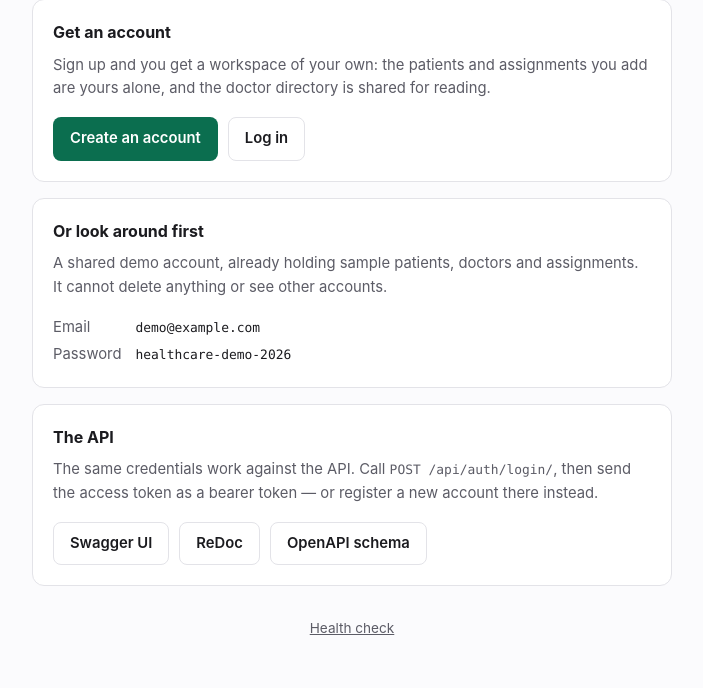
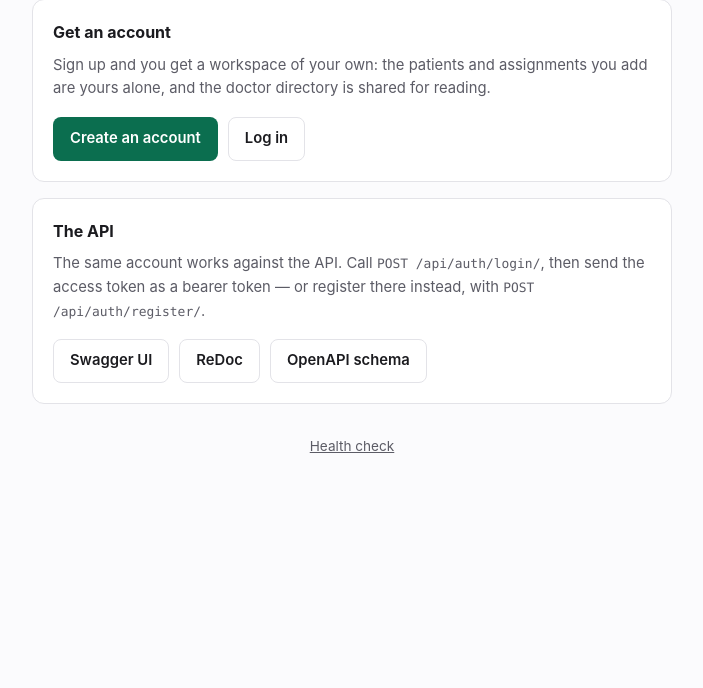
Before and after one commit to Dishagangwar/healthcare-backend, a Django app: page / in a window 1280 px wide. Shown: the part 181-869 px from the top of the page, without its empty margins (288-991 px from the left). After the commit the page ends 634 px from the top, so only its background shows below. Run offline with Django 4.2, Linux system fonts and the light colour scheme.

Commit message:
Stop advertising the demo password on the front page
Now that a visitor can register, putting shared credentials on the
landing page steers them towards the account whose records everyone else
is also editing -- the weaker of the two paths, and the one that cannot
delete.

The account still exists and the README still documents it, for anyone
who wants to look without signing up.

```diff
--- a/templates/landing.html
+++ b/templates/landing.html
@@ -33,9 +33,6 @@
       border: 1px solid var(--line); color: var(--ink);
     }
     a.btn.primary { background: var(--accent); color: var(--accent-ink); border-color: transparent; }
-    dl { display: grid; grid-template-columns: auto 1fr; gap: 4px 14px; margin: 0; font-size: .925rem; }
-    dt { color: var(--muted); }
-    dd { margin: 0; }
     code { font-family: ui-monospace, SFMono-Regular, Menlo, monospace; font-size: .875em; }
     footer { color: var(--muted); font-size: .85rem; text-align: center; margin-top: 2rem; }
     footer a { color: inherit; }
@@ -58,20 +55,11 @@
     </div>
 
     <div class="card">
-      <h2>Or look around first</h2>
-      <p>A shared demo account, already holding sample patients, doctors and
-      assignments. It cannot delete anything or see other accounts.</p>
-      <dl>
-        <dt>Email</dt><dd><code>demo@example.com</code></dd>
-        <dt>Password</dt><dd><code>healthcare-demo-2026</code></dd>
-      </dl>
-    </div>
-
-    <div class="card">
       <h2>The API</h2>
-      <p>The same credentials work against the API. Call
+      <p>The same account works against the API. Call
       <code>POST /api/auth/login/</code>, then send the access token as a bearer
-      token — or register a new account there instead.</p>
+      token — or register there instead, with
+      <code>POST /api/auth/register/</code>.</p>
       <div class="actions">
         <a class="btn" href="/api/docs/">Swagger UI</a>
         <a class="btn" href="/api/redoc/">ReDoc</a>
```
